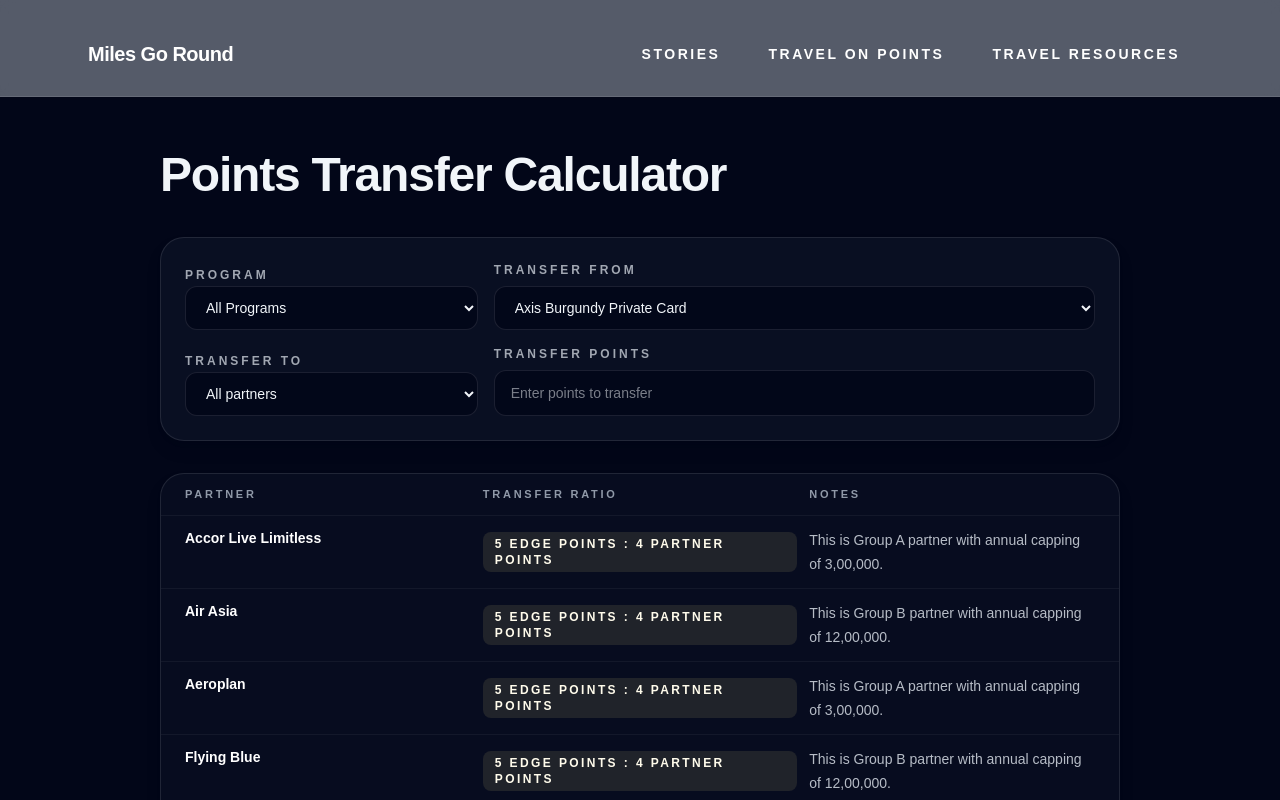
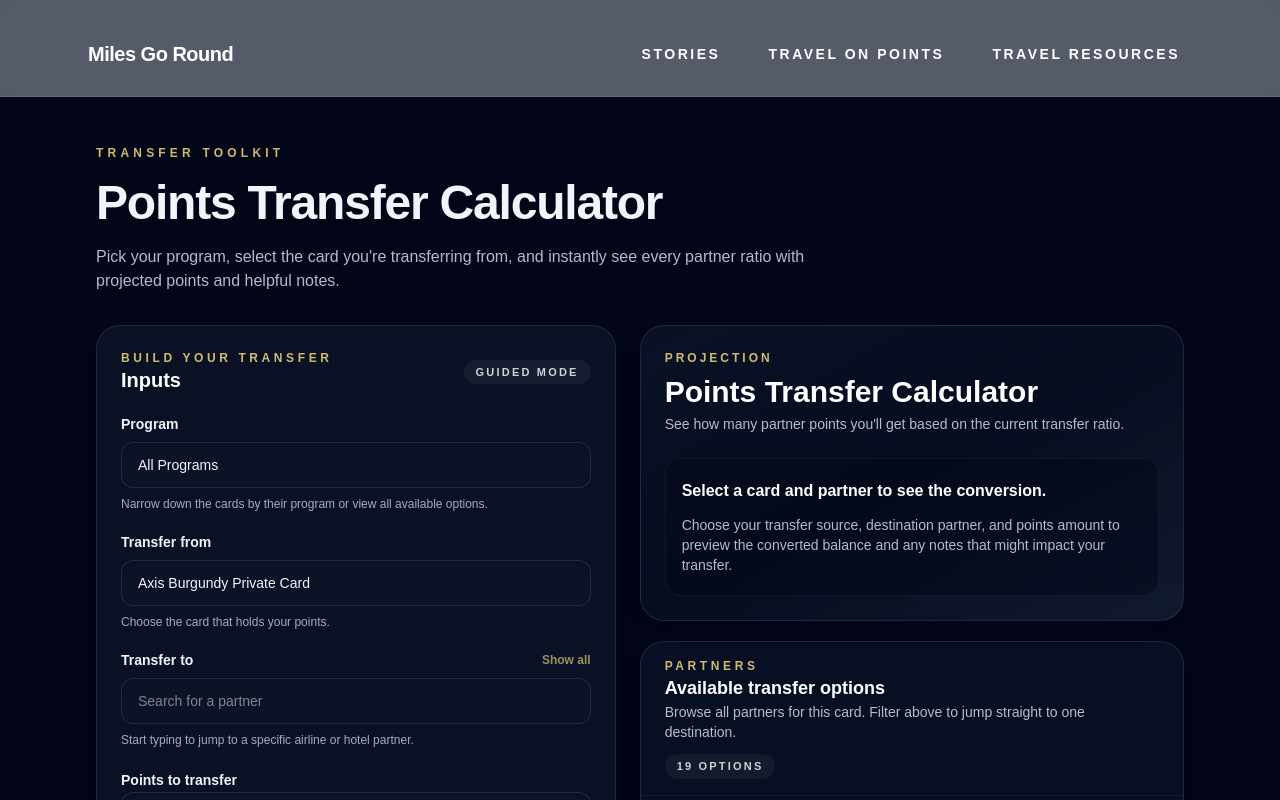
Before and after one commit to bansalmanik/travel-website, a Next.js app: page /pointsconversion in a window 1280 px wide. Shown: the top 800 px of the page. Built offline with nearby package versions, Linux system fonts and the light colour scheme.

Commit message:
Refine points transfer calculator experience

```diff
--- a/app/pointsconversion/PointsConversionContent.tsx
+++ b/app/pointsconversion/PointsConversionContent.tsx
@@ -1,16 +1,13 @@
 "use client";
 
 import type { ChangeEvent } from "react";
-import { useMemo, useState } from "react";
+import { useEffect, useMemo, useState } from "react";
 
 import type { Conversion } from "@/app/pointsconversion/types";
 
-type ConversionByFrom = Record<string, Conversion>;
-
 const ALL_PROGRAMS_OPTION = "All Programs";
 
-const getProgramName = (conversion: Conversion) =>
-  conversion.program ?? "Other";
+type ConversionByFrom = Record<string, Conversion>;
 
 type PartnerRow = {
   to: string;
@@ -21,6 +18,299 @@ type PartnerRow = {
 type PointsConversionContentProps = {
   conversions: Conversion[];
 };
+
+type SearchableSelectProps = {
+  id: string;
+  label: string;
+  placeholder?: string;
+  options: string[];
+  value: string;
+  onChange: (value: string) => void;
+  helperText?: string;
+  disabled?: boolean;
+  allowEmptyLabel?: string;
+};
+
+type PointsInputProps = {
+  value: string;
+  onChange: (event: ChangeEvent<HTMLInputElement>) => void;
+};
+
+type ResultCardProps = {
+  selectedFrom: string;
+  selectedTo: string;
+  points: number;
+  partner: PartnerRow | null;
+  formattedPoints: string | null;
+};
+
+const getProgramName = (conversion: Conversion) => conversion.program ?? "Other";
+
+const parseRatio = (rate: string) => {
+  const numericParts = rate.match(/[\d.]+/g);
+
+  if (!numericParts || numericParts.length < 2) {
+    return null;
+  }
+
+  const [fromAmount, toAmount] = numericParts;
+
+  const fromValue = Number(fromAmount);
+  const toValue = Number(toAmount);
+
+  if (!Number.isFinite(fromValue) || !Number.isFinite(toValue) || fromValue <= 0) {
+    return null;
+  }
+
+  return { fromValue, toValue };
+};
+
+const calculateProjectedPoints = (rate: string, transferPoints: number) => {
+  if (!transferPoints) {
+    return null;
+  }
+
+  const ratio = parseRatio(rate);
+
+  if (!ratio) {
+    return null;
+  }
+
+  return (transferPoints * ratio.toValue) / ratio.fromValue;
+};
+
+const formatProjectedPoints = (value: number | null) => {
+  if (!value || Number.isNaN(value)) {
+    return null;
+  }
+
+  if (value >= 1000000) {
+    return `${(value / 1000000).toFixed(1)}M`;
+  }
+
+  if (value >= 1000) {
+    return `${(value / 1000).toFixed(1)}k`;
+  }
+
+  return value.toFixed(0);
+};
+
+function SearchableSelect({
+  id,
+  label,
+  placeholder,
+  options,
+  value,
+  onChange,
+  helperText,
+  disabled,
+  allowEmptyLabel,
+}: SearchableSelectProps) {
+  const [query, setQuery] = useState(value);
+  const [open, setOpen] = useState(false);
+
+  useEffect(() => {
+    setQuery(value);
+  }, [value]);
+
+  const filteredOptions = useMemo(
+    () =>
+      options.filter((option) =>
+        option.toLowerCase().includes(query.toLowerCase().trim())
+      ),
+    [options, query]
+  );
+
+  const handleInputChange = (event: ChangeEvent<HTMLInputElement>) => {
+    const nextQuery = event.target.value;
+    setQuery(nextQuery);
+
+    const exactMatch = options.find(
+      (option) => option.toLowerCase() === nextQuery.toLowerCase()
+    );
+
+    if (exactMatch) {
+      onChange(exactMatch);
+    }
+  };
+
+  const handleSelectOption = (option: string) => {
+    setQuery(option);
+    onChange(option);
+    setOpen(false);
+  };
+
+  const handleBlur = () => {
+    setTimeout(() => {
+      setOpen(false);
+      setQuery(value);
+    }, 100);
+  };
+
+  return (
+    <div className="space-y-2">
+      <div className="flex items-center justify-between">
+        <label htmlFor={id} className="text-sm font-semibold text-slate-100">
+          {label}
+        </label>
+        {allowEmptyLabel ? (
+          <button
+            type="button"
+            onClick={() => onChange("")}
+            className="text-xs font-semibold text-amber-200 transition hover:text-amber-100 disabled:opacity-60"
+            disabled={disabled || !value}
+          >
+            {allowEmptyLabel}
+          </button>
+        ) : null}
+      </div>
+      <div className="relative">
+        <input
+          id={id}
+          type="text"
+          value={query}
+          onChange={handleInputChange}
+          onFocus={() => setOpen(true)}
+          onBlur={handleBlur}
+          placeholder={placeholder}
+          disabled={disabled}
+          className="w-full rounded-xl border border-white/10 bg-slate-900/60 px-4 py-3 text-sm text-slate-100 shadow-inner outline-none transition focus:border-amber-300 focus:ring-2 focus:ring-amber-300/40 disabled:cursor-not-allowed disabled:opacity-60"
+          aria-autocomplete="list"
+          aria-expanded={open}
+          aria-controls={`${id}-options`}
+          aria-haspopup="listbox"
+          role="combobox"
+        />
+        {open && filteredOptions.length > 0 && !disabled ? (
+          <ul
+            id={`${id}-options`}
+            role="listbox"
+            className="absolute z-10 mt-2 max-h-56 w-full overflow-y-auto rounded-xl border border-white/10 bg-slate-950/95 shadow-lg shadow-slate-950/40"
+          >
+            {filteredOptions.map((option) => (
+              <li key={option}>
+                <button
+                  type="button"
+                  onMouseDown={(event) => event.preventDefault()}
+                  onClick={() => handleSelectOption(option)}
+                  className="flex w-full items-center justify-between px-4 py-2 text-left text-sm text-slate-100 transition hover:bg-amber-500/10"
+                  role="option"
+                  aria-selected={value === option}
+                >
+                  <span className="truncate">{option}</span>
+                  {value === option ? (
+                    <span className="text-[10px] font-semibold uppercase tracking-[0.2em] text-amber-200">
+                      Selected
+                    </span>
+                  ) : null}
+                </button>
+              </li>
+            ))}
+          </ul>
+        ) : null}
+      </div>
+      {helperText ? (
+        <p className="text-xs text-slate-300/80">{helperText}</p>
+      ) : null}
+    </div>
+  );
+}
+
+function PointsInput({ value, onChange }: PointsInputProps) {
+  return (
+    <div className="space-y-2">
+      <label htmlFor="transfer-points" className="text-sm font-semibold text-slate-100">
+        Points to transfer
+      </label>
+      <input
+        id="transfer-points"
+        type="number"
+        min={0}
+        inputMode="numeric"
+        value={value}
+        onChange={onChange}
+        placeholder="e.g. 25,000"
+        className="w-full rounded-xl border border-white/10 bg-slate-900/60 px-4 py-3 text-sm text-slate-100 shadow-inner outline-none transition focus:border-amber-300 focus:ring-2 focus:ring-amber-300/40"
+        aria-describedby="transfer-points-helper"
+      />
+      <p id="transfer-points-helper" className="text-xs text-slate-300/80">
+        Enter the number of points you want to move to the partner program.
+      </p>
+    </div>
+  );
+}
+
+function ResultCard({ selectedFrom, selectedTo, points, partner, formattedPoints }: ResultCardProps) {
+  const hasCompleteSelection = Boolean(selectedFrom && selectedTo && partner && points);
+
+  return (
+    <div className="rounded-3xl border border-white/10 bg-gradient-to-br from-slate-900/70 via-slate-900/40 to-slate-800/60 p-6 shadow-lg shadow-slate-950/30">
+      <div className="flex items-start justify-between gap-4">
+        <div>
+          <p className="text-xs font-semibold uppercase tracking-[0.25em] text-amber-200/80">
+            Projection
+          </p>
+          <h2 className="mt-2 text-2xl font-semibold text-white sm:text-3xl">
+            Points Transfer Calculator
+          </h2>
+          <p className="mt-1 text-sm text-slate-200/80">
+            See how many partner points you&apos;ll get based on the current transfer ratio.
+          </p>
+        </div>
+        {hasCompleteSelection ? (
+          <div className="rounded-2xl bg-emerald-200/10 px-3 py-2 text-right text-xs font-semibold uppercase tracking-[0.2em] text-emerald-100">
+            Live estimate
+          </div>
+        ) : null}
+      </div>
+
+      <div className="mt-6 rounded-2xl border border-white/5 bg-slate-950/50 px-4 py-5 text-sm text-slate-100">
+        {hasCompleteSelection && partner ? (
+          <div className="space-y-4">
+            <div className="flex flex-wrap items-center gap-3">
+              <div className="rounded-xl bg-white/5 px-3 py-2 text-xs font-semibold uppercase tracking-[0.2em] text-white">
+                {selectedFrom}
+              </div>
+              <span className="text-sm text-slate-300">→</span>
+              <div className="rounded-xl bg-amber-200/10 px-3 py-2 text-xs font-semibold uppercase tracking-[0.2em] text-amber-100">
+                {selectedTo}
+              </div>
+              <span className="rounded-full bg-amber-200/10 px-3 py-1 text-[11px] font-semibold uppercase tracking-[0.2em] text-amber-50">
+                {partner.rate}
+              </span>
+            </div>
+
+            <div className="flex flex-wrap items-end gap-4">
+              <div>
+                <p className="text-xs uppercase tracking-[0.3em] text-slate-300/80">Partner points</p>
+                <p className="text-4xl font-semibold text-white sm:text-5xl">
+                  {formattedPoints ?? "—"}
+                </p>
+              </div>
+              <div className="rounded-xl bg-white/5 px-3 py-2 text-xs text-slate-200/90">
+                Ratio: {partner.rate}
+              </div>
+            </div>
+
+            <div className="rounded-xl bg-white/5 px-4 py-3 text-sm text-slate-200/90">
+              <p className="font-semibold text-white">Insight</p>
+              <p className="mt-1 leading-relaxed text-slate-200/80">{partner.insight || "No additional notes."}</p>
+            </div>
+          </div>
+        ) : (
+          <div className="flex flex-col gap-3 text-slate-200/80">
+            <p className="text-base font-semibold text-white">
+              Select a card and partner to see the conversion.
+            </p>
+            <p className="text-sm">
+              Choose your transfer source, destination partner, and points amount to preview the converted balance and any notes that might impact your transfer.
+            </p>
+          </div>
+        )}
+      </div>
+    </div>
+  );
+}
 
 export default function PointsConversionContent({ conversions }: PointsConversionContentProps) {
   const [selectedProgramName, setSelectedProgramName] = useState<string>(
@@ -47,10 +337,7 @@ export default function PointsConversionContent({ conversions }: PointsConversio
   }, [conversions]);
 
   const filteredConversions = useMemo(() => {
-    if (
-      !selectedProgramName ||
-      selectedProgramName === ALL_PROGRAMS_OPTION
-    ) {
+    if (!selectedProgramName || selectedProgramName === ALL_PROGRAMS_OPTION) {
       return conversions;
     }
 
@@ -131,68 +418,37 @@ export default function PointsConversionContent({ conversions }: PointsConversio
     return Number.isFinite(numericValue) && numericValue > 0 ? numericValue : 0;
   }, [transferPoints]);
 
-  const parseRatio = (rate: string) => {
-    const numericParts = rate.match(/[\d.]+/g);
-
-    if (!numericParts || numericParts.length < 2) {
+  const selectedPartnerRow = useMemo(() => {
+    if (!normalizedSelectedTo) {
       return null;
     }
 
-    const [fromAmount, toAmount] = numericParts;
+    return (
+      partnerRows.find((partner) => partner.to === normalizedSelectedTo) ?? null
+    );
+  }, [normalizedSelectedTo, partnerRows]);
 
-    const fromValue = Number(fromAmount);
-    const toValue = Number(toAmount);
+  const projectedPoints = useMemo(
+    () =>
+      selectedPartnerRow
+        ? calculateProjectedPoints(selectedPartnerRow.rate, parsedTransferPoints)
+        : null,
+    [parsedTransferPoints, selectedPartnerRow]
+  );
 
-    if (!Number.isFinite(fromValue) || !Number.isFinite(toValue) || fromValue <= 0) {
-      return null;
-    }
+  const formattedProjectedPoints = useMemo(
+    () => formatProjectedPoints(projectedPoints),
+    [projectedPoints]
+  );
 
-    return { fromValue, toValue };
-  };
-
-  const calculateProjectedPoints = (rate: string) => {
-    if (!parsedTransferPoints) {
-      return null;
-    }
-
-    const ratio = parseRatio(rate);
-
-    if (!ratio) {
-      return null;
-    }
-
-    const converted = (parsedTransferPoints * ratio.toValue) / ratio.fromValue;
-
-    return converted;
-  };
-
-  const formatProjectedPoints = (value: number | null) => {
-    if (!value || Number.isNaN(value)) {
-      return null;
-    }
-
-    if (value >= 1000000) {
-      return `${(value / 1000000).toFixed(1)}M`;
-    }
-
-    if (value >= 1000) {
-      return `${(value / 1000).toFixed(1)}k`;
-    }
-
-    return value.toFixed(0);
-  };
-
-  const handleProgramChange = (event: ChangeEvent<HTMLSelectElement>) => {
-    const newProgram = event.target.value;
-    setSelectedProgramName(newProgram);
+  const handleProgramChange = (value: string) => {
+    setSelectedProgramName(value);
     setSelectedTo("");
 
     const nextConversions =
-      !newProgram || newProgram === ALL_PROGRAMS_OPTION
+      !value || value === ALL_PROGRAMS_OPTION
         ? conversions
-        : conversions.filter(
-            (conversion) => getProgramName(conversion) === newProgram
-          );
+        : conversions.filter((conversion) => getProgramName(conversion) === value);
 
     const nextFromOption = nextConversions
       .map((conversion) => conversion.from)
@@ -201,13 +457,13 @@ export default function PointsConversionContent({ conversions }: PointsConversio
     setSelectedFrom(nextFromOption ?? "");
   };
 
-  const handleFromChange = (event: ChangeEvent<HTMLSelectElement>) => {
-    setSelectedFrom(event.target.value);
+  const handleFromChange = (value: string) => {
+    setSelectedFrom(value);
     setSelectedTo("");
   };
 
-  const handleToChange = (event: ChangeEvent<HTMLSelectElement>) => {
-    setSelectedTo(event.target.value);
+  const handleToChange = (value: string) => {
+    setSelectedTo(value);
   };
 
   const handleTransferPointsChange = (event: ChangeEvent<HTMLInputElement>) => {
@@ -216,102 +472,105 @@ export default function PointsConversionContent({ conversions }: PointsConversio
 
   return (
     <div className="min-h-screen bg-slate-950 text-slate-100">
-      <div className="mx-auto flex max-w-5xl flex-col gap-8 px-4 py-12 sm:px-6 lg:px-8">
-        <header className="space-y-3 text-center sm:text-left">
+      <div className="mx-auto flex max-w-6xl flex-col gap-8 px-4 py-12 sm:px-6 lg:px-8">
+        <header className="space-y-3 text-center lg:text-left">
+          <p className="text-xs font-semibold uppercase tracking-[0.35em] text-amber-200/80">
+            Transfer toolkit
+          </p>
           <h1 className="text-4xl font-semibold leading-tight tracking-tight sm:text-5xl">
             Points Transfer Calculator
           </h1>
+          <p className="max-w-3xl text-base text-slate-200/80">
+            Pick your program, select the card you&apos;re transferring from, and instantly see every partner ratio with projected points and helpful notes.
+          </p>
         </header>
 
-        <section className="rounded-3xl border border-white/10 bg-slate-900/60 p-4 shadow-lg shadow-slate-950/30 sm:p-6">
-          <div className="grid gap-4 sm:grid-cols-3 sm:items-end">
-            <label className="space-y-2">
-              <span className="text-xs font-semibold uppercase tracking-[0.25em] text-slate-200/70">
-                Program
-              </span>
-              <select
+        <div className="grid gap-6 lg:grid-cols-[1.05fr_1.1fr]">
+          <section className="rounded-3xl border border-white/10 bg-slate-900/70 p-6 shadow-xl shadow-slate-950/30">
+            <div className="flex items-center justify-between gap-3">
+              <div>
+                <p className="text-xs font-semibold uppercase tracking-[0.3em] text-amber-200/80">
+                  Build your transfer
+                </p>
+                <h2 className="text-xl font-semibold text-white">Inputs</h2>
+              </div>
+              <div className="rounded-full bg-white/5 px-3 py-1 text-[11px] font-semibold uppercase tracking-[0.2em] text-white/80">
+                Guided mode
+              </div>
+            </div>
+
+            <div className="mt-5 space-y-5">
+              <SearchableSelect
+                id="program"
+                label="Program"
+                placeholder="Filter programs"
+                options={programOptions}
                 value={selectedProgramName}
                 onChange={handleProgramChange}
-                className="w-full rounded-xl border border-white/10 bg-slate-950/80 px-4 py-3 text-sm text-slate-100 transition focus:border-amber-300 focus:outline-none focus:ring-2 focus:ring-amber-300/30"
-                aria-label="Select the card program"
-              >
-                {programOptions.map((option) => (
-                  <option key={option} value={option}>
-                    {option}
-                  </option>
-                ))}
-              </select>
-            </label>
+                helperText="Narrow down the cards by their program or view all available options."
+              />
 
-            <label className="space-y-2 sm:col-span-2">
-              <div className="flex items-center justify-between text-xs font-semibold uppercase tracking-[0.25em] text-slate-200/70">
-                <span>Transfer from</span>
-              </div>
-              <select
+              <SearchableSelect
+                id="transfer-from"
+                label="Transfer from"
+                placeholder="Type or pick a card"
+                options={fromOptions}
                 value={normalizedSelectedFrom}
                 onChange={handleFromChange}
-                className="w-full rounded-xl border border-white/10 bg-slate-950/80 px-4 py-3 text-sm text-slate-100 transition focus:border-amber-300 focus:outline-none focus:ring-2 focus:ring-amber-300/30"
-                aria-label="Select the points program you are transferring from"
+                helperText={fromOptions.length === 0 ? "No cards available for this program." : "Choose the card that holds your points."}
                 disabled={fromOptions.length === 0}
-              >
-                {fromOptions.length === 0 ? (
-                  <option value="" disabled>
-                    No cards available
-                  </option>
-                ) : (
-                  fromOptions.map((option) => (
-                    <option key={option} value={option}>
-                      {option}
-                    </option>
-                  ))
-                )}
-              </select>
-            </label>
-          </div>
+              />
 
-          <div className="mt-4 grid gap-4 sm:grid-cols-3 sm:items-end">
-            <label className="space-y-2">
-              <span className="text-xs font-semibold uppercase tracking-[0.25em] text-slate-200/70">
-                Transfer to
-              </span>
-              <select
+              <SearchableSelect
+                id="transfer-to"
+                label="Transfer to"
+                placeholder="Search for a partner"
+                options={toOptions}
                 value={normalizedSelectedTo}
                 onChange={handleToChange}
-                className="w-full rounded-xl border border-white/10 bg-slate-950/80 px-4 py-3 text-sm text-slate-100 transition focus:border-amber-300 focus:outline-none focus:ring-2 focus:ring-amber-300/30"
-                aria-label="Select the partner you are transferring to"
+                helperText={
+                  toOptions.length === 0
+                    ? "Select a card to load its partners."
+                    : "Start typing to jump to a specific airline or hotel partner."
+                }
                 disabled={toOptions.length === 0}
-              >
-                <option value="">All partners</option>
-                {toOptions.map((option) => (
-                  <option key={option} value={option}>
-                    {option}
-                  </option>
-                ))}
-              </select>
-            </label>
+                allowEmptyLabel="Show all"
+              />
 
-            <label className="space-y-2 sm:col-span-2">
-              <div className="flex items-center justify-between text-xs font-semibold uppercase tracking-[0.25em] text-slate-200/70">
-                <span>Transfer points</span>
-              </div>
-              <input
-                type="number"
-                min={0}
-                inputMode="numeric"
+              <PointsInput
                 value={transferPoints}
                 onChange={handleTransferPointsChange}
-                placeholder="Enter points to transfer"
-                className="w-full rounded-xl border border-white/10 bg-slate-950/80 px-4 py-3 text-sm text-slate-100 transition focus:border-amber-300 focus:outline-none focus:ring-2 focus:ring-amber-300/30"
-                aria-label="Enter the number of points you want to transfer"
               />
-            </label>
             </div>
           </section>
 
-        <section className="rounded-3xl border border-white/10 bg-slate-900/40 shadow-lg shadow-slate-950/30">
+          <section className="space-y-5">
+            <ResultCard
+              selectedFrom={normalizedSelectedFrom}
+              selectedTo={normalizedSelectedTo}
+              points={parsedTransferPoints}
+              partner={selectedPartnerRow}
+              formattedPoints={formattedProjectedPoints}
+            />
+
+            <div className="rounded-3xl border border-white/10 bg-slate-900/60 shadow-xl shadow-slate-950/30">
+              <div className="flex flex-wrap items-center justify-between gap-3 border-b border-white/5 px-4 py-4 sm:px-6">
+                <div>
+                  <p className="text-xs font-semibold uppercase tracking-[0.3em] text-amber-200/80">
+                    Partners
+                  </p>
+                  <h3 className="text-lg font-semibold text-white">Available transfer options</h3>
+                  <p className="text-sm text-slate-200/80">
+                    Browse all partners for this card. Filter above to jump straight to one destination.
+                  </p>
+                </div>
+                <div className="rounded-full bg-white/5 px-3 py-1 text-[11px] font-semibold uppercase tracking-[0.2em] text-white/80">
+                  {filteredPartnerRows.length} options
+                </div>
+              </div>
 
               {filteredPartnerRows.length === 0 ? (
-            <div className="px-4 py-10 text-center sm:px-6">
+                <div className="px-6 py-10 text-center">
                   <p className="text-base font-semibold text-white">No partners to show yet</p>
                   <p className="mt-2 text-sm text-slate-200/80">
                     Pick a program and card to instantly see available transfer partners and ratios.
@@ -319,34 +578,34 @@ export default function PointsConversionContent({ conversions }: PointsConversio
                 </div>
               ) : (
                 <div className="divide-y divide-white/5">
-              <div className="grid grid-cols-2 gap-3 px-4 py-3 text-[11px] font-semibold uppercase tracking-[0.25em] text-slate-300/70 sm:grid-cols-[1fr_1.1fr_1fr] sm:px-6">
+                  <div className="grid grid-cols-2 gap-3 px-4 py-3 text-[11px] font-semibold uppercase tracking-[0.25em] text-slate-300/70 sm:grid-cols-[1fr_1fr_0.9fr] sm:px-6">
                     <span>Partner</span>
                     <span>Transfer ratio</span>
                     <span className="hidden sm:block">Notes</span>
                   </div>
 
                   {filteredPartnerRows.map((partner) => {
-                const projectedPoints = formatProjectedPoints(
-                  calculateProjectedPoints(partner.rate)
+                    const projected = formatProjectedPoints(
+                      calculateProjectedPoints(partner.rate, parsedTransferPoints)
                     );
 
                     return (
                       <div
                         key={`${partner.to}-${partner.rate}`}
-                    className="grid grid-cols-2 gap-3 px-4 py-3 text-sm text-slate-100 sm:grid-cols-[1fr_1.1fr_1fr] sm:px-6"
+                        className="grid grid-cols-2 gap-3 px-4 py-4 text-sm text-slate-100 sm:grid-cols-[1fr_1fr_0.9fr] sm:px-6"
                       >
                         <div className="space-y-1">
                           <p className="font-semibold text-white">{partner.to}</p>
                           <p className="text-xs uppercase tracking-[0.25em] text-slate-300/70 sm:hidden">Notes</p>
                           <p className="text-xs text-slate-200/80 sm:hidden">{partner.insight}</p>
                         </div>
-                    <div className="flex flex-col gap-1 text-amber-100 sm:flex-row sm:items-center">
+                        <div className="flex flex-wrap items-center gap-2 text-amber-100">
                           <span className="w-fit rounded-lg bg-amber-200/10 px-3 py-1 text-xs font-semibold uppercase tracking-[0.2em] text-amber-50">
                             {partner.rate}
                           </span>
-                      {projectedPoints ? (
+                          {projected ? (
                             <span className="w-fit rounded-full bg-emerald-200/10 px-3 py-1 text-[11px] font-semibold uppercase tracking-[0.2em] text-emerald-100">
-                          ≈ {projectedPoints} points
+                              ≈ {projected} points
                             </span>
                           ) : null}
                         </div>
@@ -356,7 +615,9 @@ export default function PointsConversionContent({ conversions }: PointsConversio
                   })}
                 </div>
               )}
+            </div>
           </section>
+        </div>
       </div>
     </div>
   );
```
Lines whose indentation alone changed are shown as unchanged.
